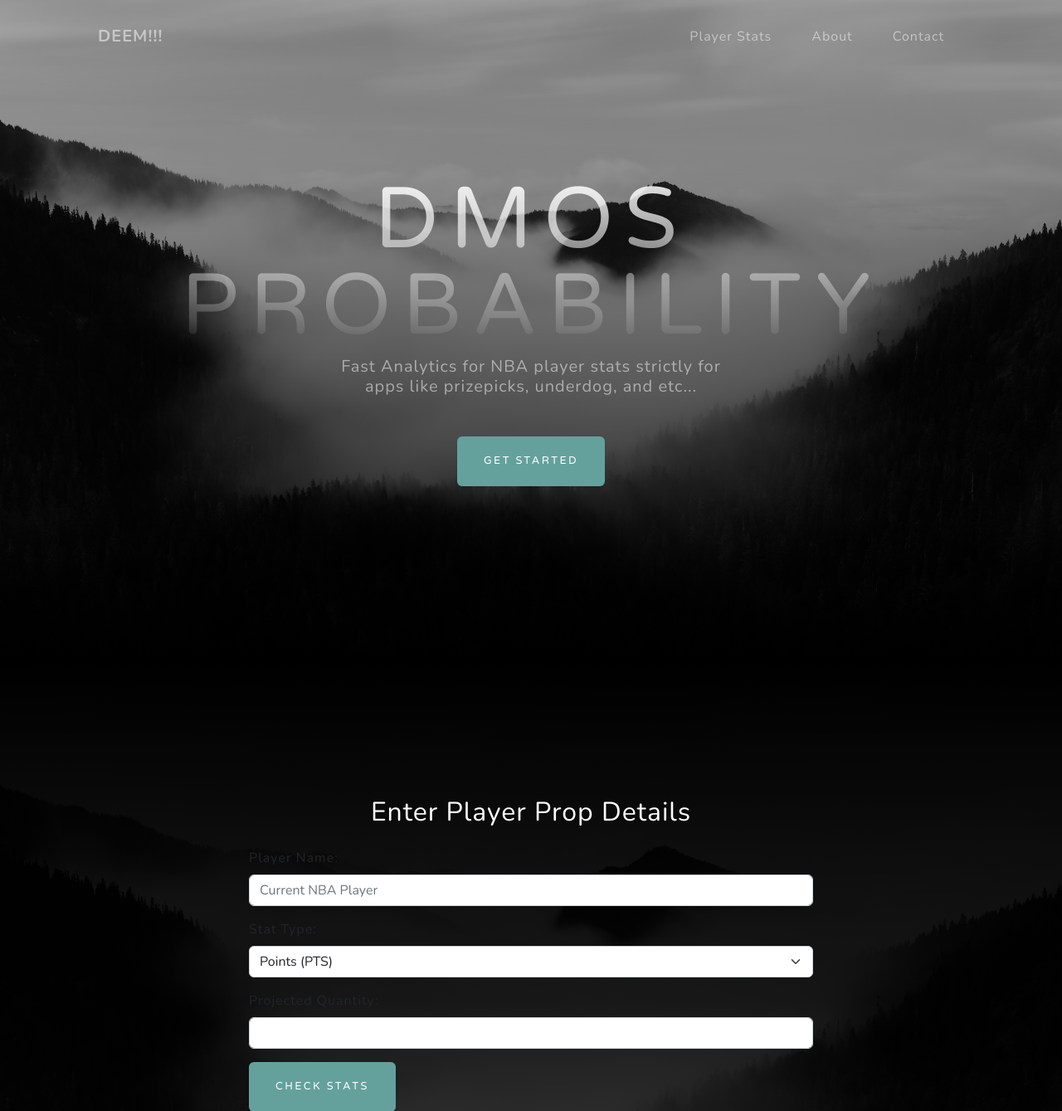
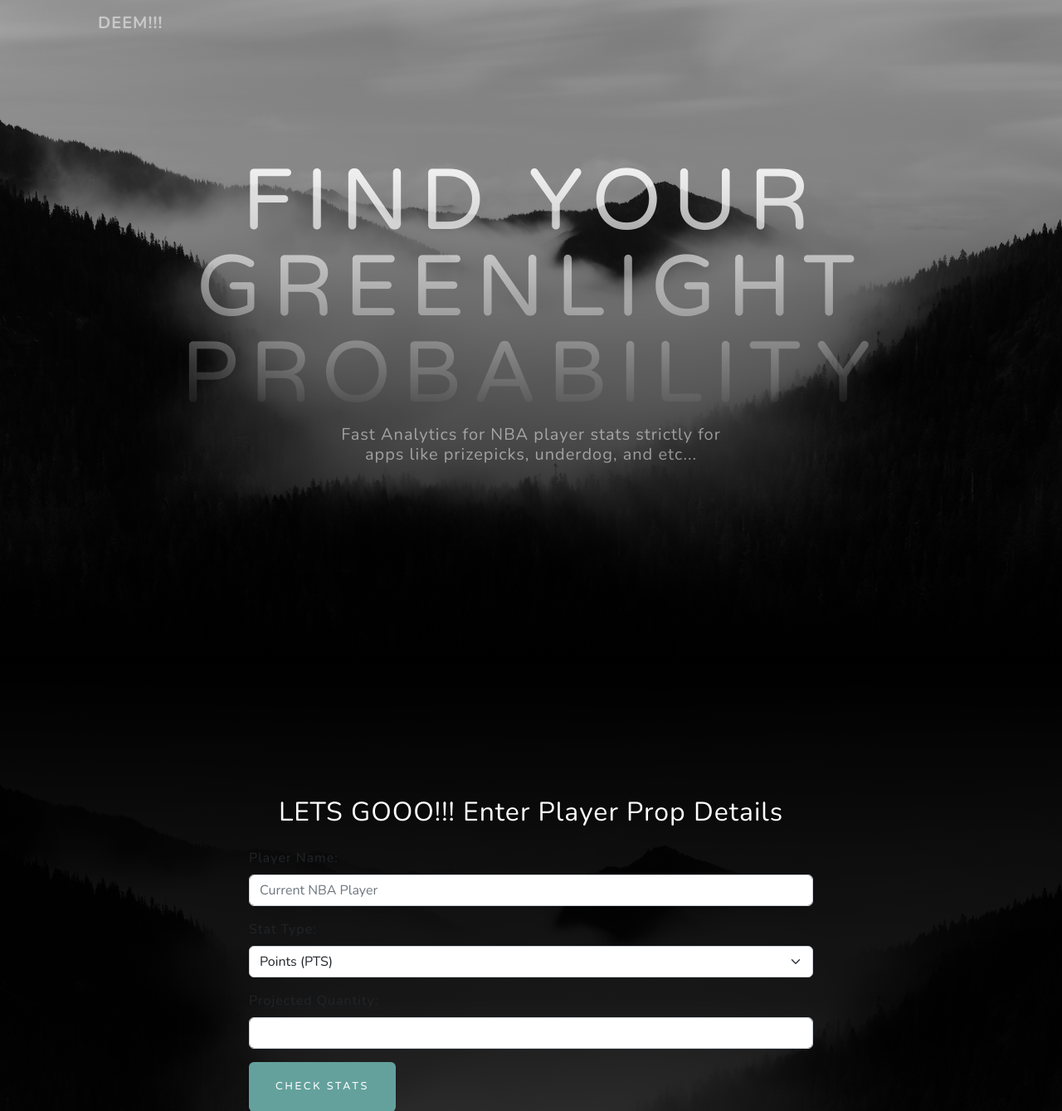
Before and after one commit to DMO-CS/Sports-Betting-Tool, a Flask app: page / in a window 1280 px wide. Shown: the top 1339 px of the page at 83% size. Run offline with Flask 3, Linux system fonts and the light colour scheme; some libraries are stand-ins or nearby versions.

Commit message:
Update index.html

```diff
--- a/templates/index.html
+++ b/templates/index.html
@@ -5,7 +5,7 @@
         <meta name="viewport" content="width=device-width, initial-scale=1, shrink-to-fit=no" />
         <meta name="description" content="DMOS Picks NBA Player Stats" />
         <meta name="author" content="DMOS Team" />
-        <title>DMOS PICKS</title>
+        <title>Parlay Goons</title>
         <link rel="icon" type="image/x-icon" href="/assets/favicon.ico" />
         <!-- Font Awesome icons (free version)-->
         <script src="https://use.fontawesome.com/releases/v6.3.0/js/all.js" crossorigin="anonymous"></script>
@@ -14,23 +14,17 @@
         <link href="https://fonts.googleapis.com/css?family=Nunito:200,200i,300,300i,400,400i,600,600i,700,700i,800,800i,900,900i" rel="stylesheet" />
         <!-- Core theme CSS (includes Bootstrap)-->
         <link href="/css/styles.css" rel="stylesheet" />
+        <style>
+            text-center {
+                color: purple;
+            }
+        </style>
     </head>
     <body id="page-top">
         <!-- Navigation-->
         <nav class="navbar navbar-expand-lg navbar-light fixed-top" id="mainNav">
             <div class="container px-4 px-lg-5">
                 <a class="navbar-brand" href="#page-top">DEEM!!!</a>
-                <button class="navbar-toggler navbar-toggler-right" type="button" data-bs-toggle="collapse" data-bs-target="#navbarResponsive" aria-controls="navbarResponsive" aria-expanded="false" aria-label="Toggle navigation">
-                    Menu
-                    <i class="fas fa-bars"></i>
-                </button>
-                <div class="collapse navbar-collapse" id="navbarResponsive">
-                    <ul class="navbar-nav ms-auto">
-                        <li class="nav-item"><a class="nav-link" href="#stats">Player Stats</a></li>
-                        <li class="nav-item"><a class="nav-link" href="#about">About</a></li>
-                        <li class="nav-item"><a class="nav-link" href="#contact">Contact</a></li>
-                    </ul>
-                </div>
             </div>
         </nav>
         <!-- Header-->
@@ -38,9 +32,8 @@
             <div class="container px-4 px-lg-5 d-flex h-100 align-items-center justify-content-center">
                 <div class="d-flex justify-content-center">
                     <div class="text-center">
-                        <h1 class="mx-auto my-0 text-uppercase">DMOS PROBABILITY</h1>
+                        <h1 class="mx-auto my-0 text-uppercase">FIND YOUR GREENLIGHT PROBABILITY</h1>
                         <h2 class="text-white-50 mx-auto mt-2 mb-5">Fast Analytics for NBA player stats strictly for apps like prizepicks, underdog, and etc...</h2>
-                        <a class="btn btn-primary" href="#stats">Get Started</a>
                     </div>
                 </div>
             </div>
@@ -50,7 +43,7 @@
             <div class="container px-4 px-lg-5">
                 <div class="row gx-4 gx-lg-5 justify-content-center">
                     <div class="col-lg-8">
-                        <h2 class="text-white mb-4">Enter Player Prop Details</h2>
+                        <h2 class="text-white mb-4">LETS GOOO!!! Enter Player Prop Details</h2>
                         <form method="POST" class="text-start">
                             <div class="mb-3">
                                 <label for="player_name" class="form-label">Player Name:</label>
```
